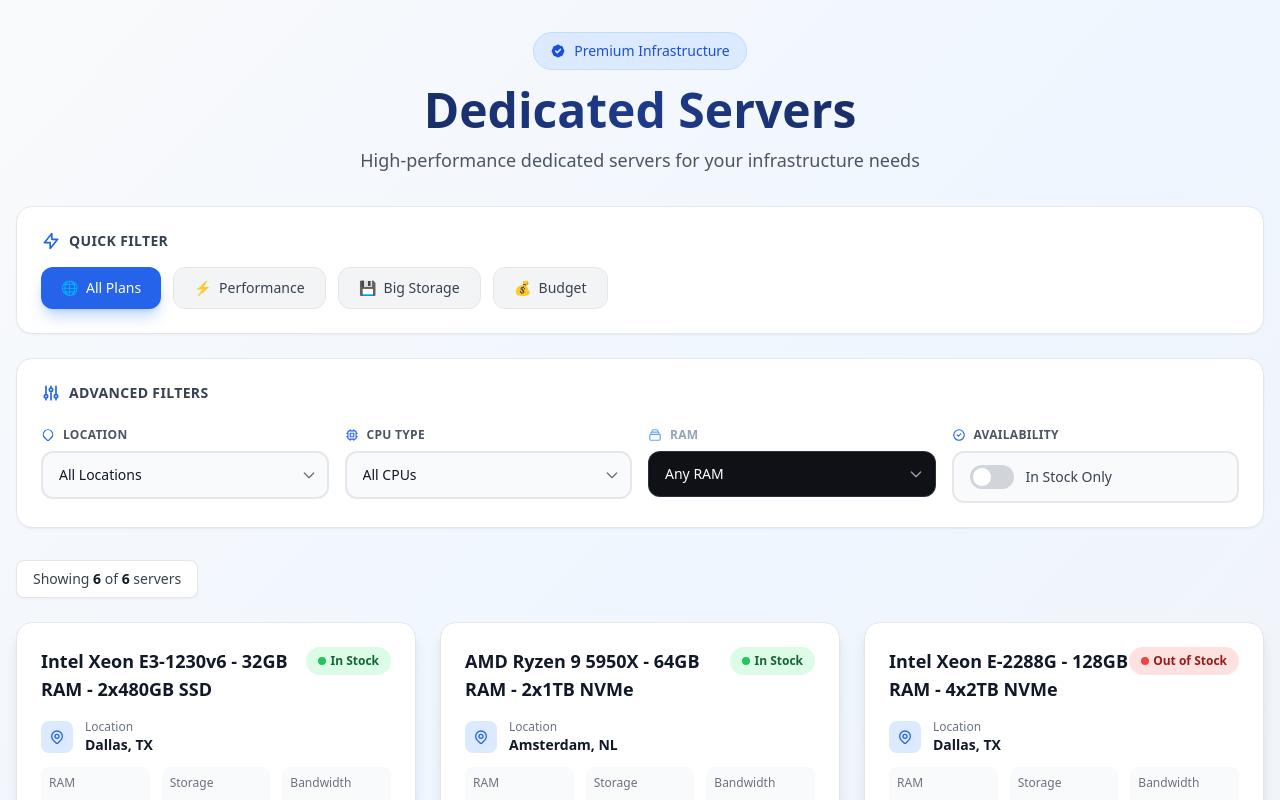
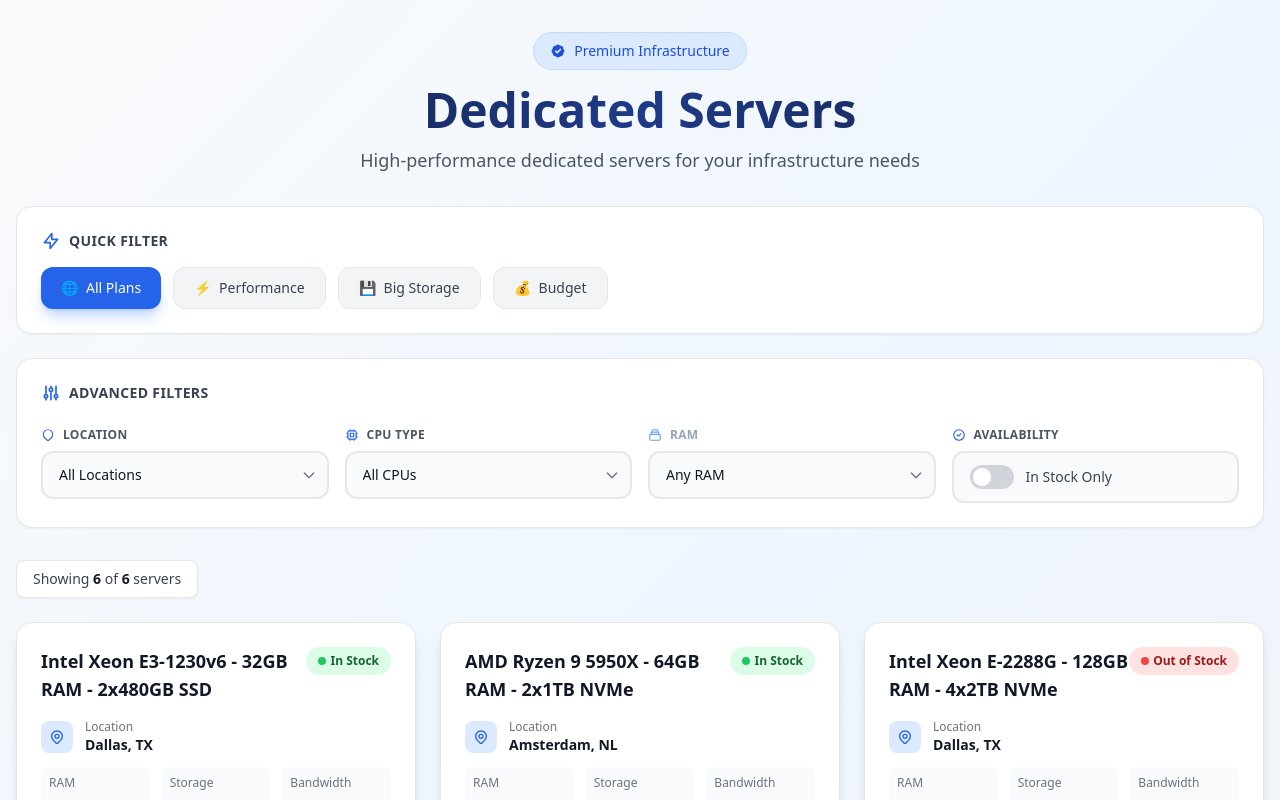
Before and after one commit to shortcut119/WHMCS-Demo, a Next.js app: page /dedicated-servers in a window 1280 px wide. Shown: the top 800 px of the page. Built offline with nearby package versions, Linux system fonts and the light colour scheme.

Commit message:
fix: style

```diff
--- a/components/Filters.tsx
+++ b/components/Filters.tsx
@@ -123,9 +123,9 @@ export default function Filters({
                 className="w-full px-4 py-3 pr-10 border-2 border-gray-200 rounded-xl focus:outline-none focus:ring-2 focus:ring-blue-500 focus:border-blue-500 bg-gray-50 hover:bg-white transition-all appearance-none cursor-pointer text-gray-900 text-sm font-medium"
                 style={{ backgroundImage: 'none' }}
               >
-                <option value="" className="bg-white">All Locations</option>
+                <option value="" className="bg-white text-gray-900">All Locations</option>
                 {locations.map((location) => (
-                  <option key={location} value={location} className="bg-white">
+                  <option key={location} value={location} className="bg-white text-gray-900">
                     📍 {location}
                   </option>
                 ))}
@@ -154,7 +154,7 @@ export default function Filters({
                 style={{ backgroundImage: 'none' }}
               >
                 {cpuOptions.map((option) => (
-                  <option key={option.value} value={option.value} className="bg-white">
+                  <option key={option.value} value={option.value} className="bg-white text-gray-900">
                     {option.label}
                   </option>
                 ))}
@@ -179,17 +179,17 @@ export default function Filters({
               <select
                 value={selectedRAM}
                 onChange={(e) => onRAMChange(e.target.value)}
-                className="w-full px-4 py-3 pr-10 border border-slate-600/50 rounded-xl focus:outline-none focus:ring-2 focus:ring-blue-500 focus:border-blue-500 bg-[#0f1117] hover:bg-[#14161f] transition-all appearance-none cursor-pointer text-white text-sm font-medium"
+                className="w-full px-4 py-3 pr-10 border-2 border-gray-200 rounded-xl focus:outline-none focus:ring-2 focus:ring-blue-500 focus:border-blue-500 bg-gray-50 hover:bg-white transition-all appearance-none cursor-pointer text-gray-900 text-sm font-medium"
                 style={{ backgroundImage: 'none' }}
               >
                 {ramOptions.map((option) => (
-                  <option key={option.value} value={option.value} className="bg-[#1e2433]">
+                  <option key={option.value} value={option.value} className="bg-white text-gray-900">
                     {option.label}
                   </option>
                 ))}
               </select>
               <div className="absolute right-3 top-1/2 -translate-y-1/2 pointer-events-none">
-                <svg className="w-4 h-4 text-slate-400" fill="none" stroke="currentColor" viewBox="0 0 24 24">
+                <svg className="w-4 h-4 text-gray-500" fill="none" stroke="currentColor" viewBox="0 0 24 24">
                   <path strokeLinecap="round" strokeLinejoin="round" strokeWidth={2} d="M19 9l-7 7-7-7" />
                 </svg>
               </div>
```
